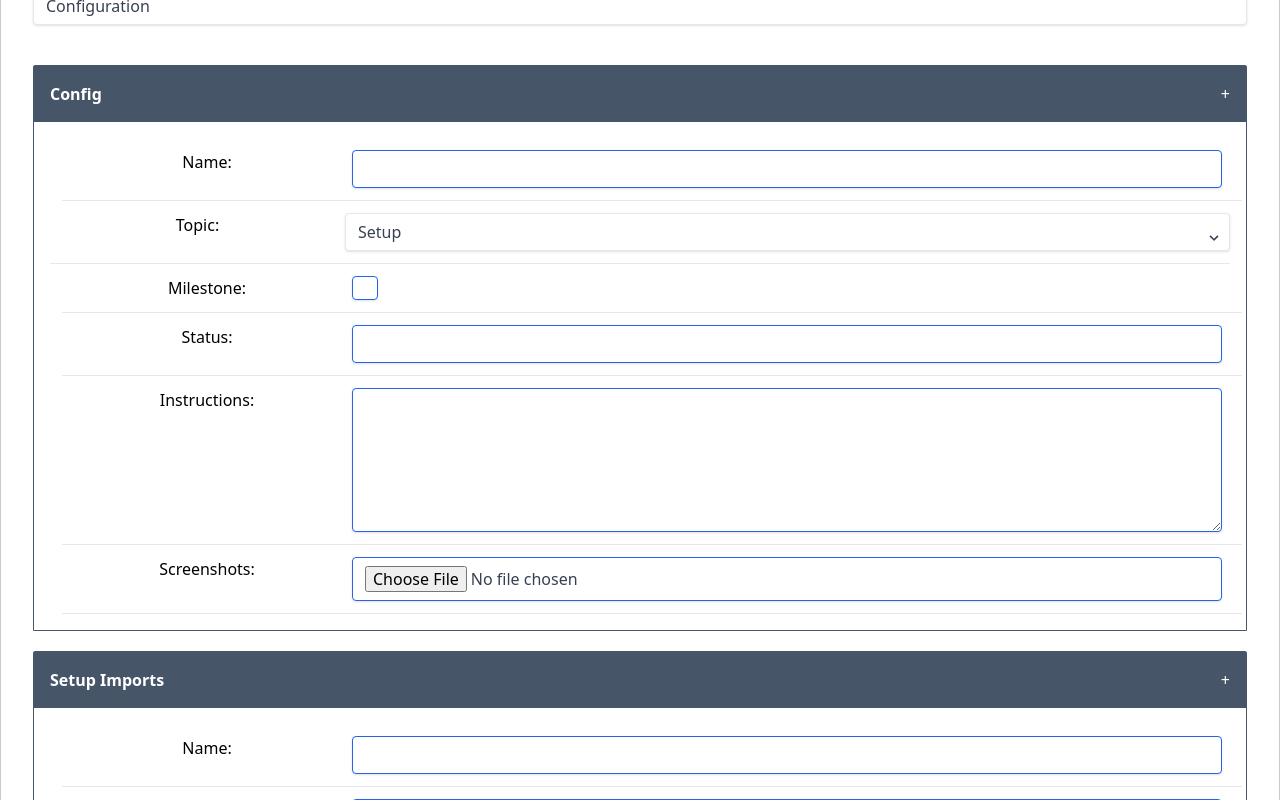
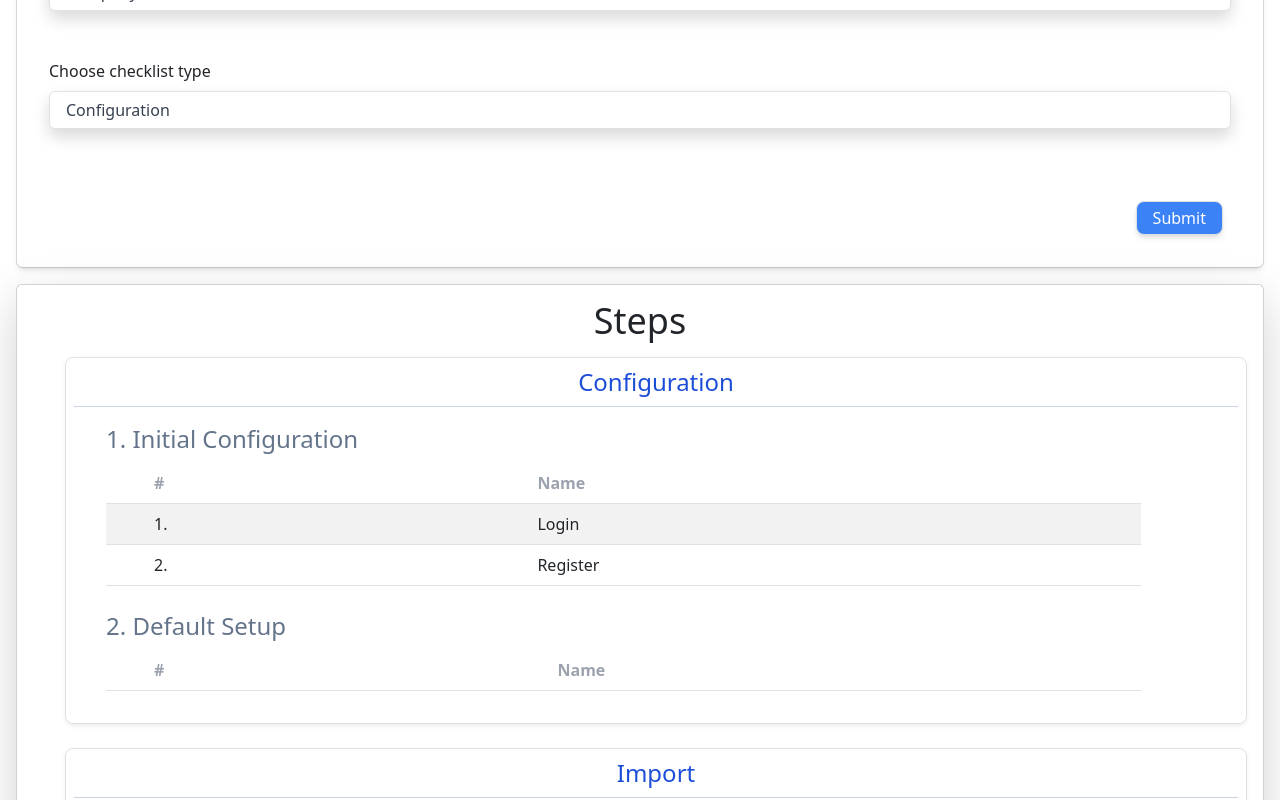
Before and after one commit to Tundrian/pmrevamp, a React (Vite) app in the folder client/: page /configureModules in a window 1280 px wide. Shown: the part 340-1140 px from the top of the page. Built offline with nearby package versions, Linux system fonts and the light colour scheme.

Commit message:
added bootstrap styling for steps table

```diff
--- a/client/src/components/configureModule/StepList.jsx
+++ b/client/src/components/configureModule/StepList.jsx
@@ -1,4 +1,6 @@
-
+import Card from 'react-bootstrap/Card'
+import ListGroup from 'react-bootstrap/ListGroup'
+import Table from 'react-bootstrap/Table'
 
 export function StepList({ steps, topics }) {
 
@@ -32,46 +34,50 @@ export function StepList({ steps, topics }) {
             name: "training",
         },
     ]
-    console.log('steps: ', steps)
-    console.log('topics: ', topics)
 
     return (
         <>
-            <div>
-                <h1 className="text-4xl">Types</h1>
+            <div className="w-full">
+                <Card className="mt-3 p-3 shadow-lg" >
+
+                    <h1 className="text-4xl mb-3 text-center">Steps</h1>
                     <ul>
                         {TYPES.length && TYPES.map(type =>
-                        <li key={type.id}>
-                            <h2 className="text-2xl indend-5">{type.name}</h2>
+                            <li key={type.id} className="border mb-4 p-2 shadow-sm rounded-lg">
+                                <h2 className="text-2xl indend-5 text-blue-700 text-center border-b border-b-slate-300 pb-2 mb-3">
+                                    <span className="uppercase">{type.name[0]}</span>
+                                    {type.name.slice(1)}
+                                </h2>
 
-                            <h3 className="text-xl indent-10">Topics</h3>
-                            <ul className="indent-16">
-                                {topics.length && topics.filter(topic => topic.typeName === type.name).map(topic =>
-                                    <li key={topic.id}>
-                                        <h4><span>{topic.topicOrder}. </span>{topic.name}</h4>
-                                        <ul className="indent-24">
-                                            {steps.length && steps.filter(step => step.topicID === topic.id).map(step =>
-                                                <li key={step.id}><span>{step.orderNumber}. </span>{step.name}</li>
+                                {/* <h3 className="text-xl indent-10">Topics</h3> */}
+                                <ul className="w-11/12">
+                                    {topics.length && topics.filter(topic => topic.typeName === type.name).sort((a, b) => a.topicOrder - b.topicOrder).map(topic =>
+                                        <li key={topic.id} className="mb-4">
+                                            <h4 className="text-slate-500 text-2xl"><span>{topic.topicOrder}. </span>{topic.name}</h4>
+                                            <Table striped className="indent-10">
+                                                <thead>
+                                                    <tr className="text-gray-400">
+                                                        <th>#</th>
+                                                        <th>Name</th>
+                                                    </tr>
+                                                </thead>
+                                                <tbody>
+                                                    {steps.length && steps.filter(step => step.topicID === topic.id).sort((a, b) => a.orderNumber - b.orderNumber).map(step =>
+                                                        <tr>
+                                                            <td>{step.orderNumber}.</td>
+                                                            <td>{step.name}</td>
+                                                        </tr>
                                                     )}
-                                        </ul>
+                                                </tbody>
+                                            </Table>
                                         </li>
                                     )}
                                 </ul>
 
                             </li>
                         )}
-                    <li>
-                        <h2 className="text-2xl indend-5">Import</h2>
-                        <h3 className="text-xl indent-10">Topics</h3>
-                        <ul className="indent-16">
-                            <li><span>1. </span>Users</li>
-                            <li><span>2. </span>Chart of Accounts </li>
                     </ul>
-                    </li>
-
-                </ul>
-
-
+                </Card>
             </div>
         </>
     )
--- a/client/src/main.jsx
+++ b/client/src/main.jsx
@@ -8,6 +8,7 @@ import { createBrowserRouter, RouterProvider} from 'react-router-dom'
 import CreateProject from './pages/createProject'
 import { ConfigureModules } from './pages/ConfigureModules'
 import {QueryClientProvider, QueryClient} from '@tanstack/react-query'
+import 'bootstrap/dist/css/bootstrap.min.css';
 
 // Create a client
 const queryClient = new QueryClient()
--- a/client/src/pages/ConfigureModules.jsx
+++ b/client/src/pages/ConfigureModules.jsx
@@ -79,7 +79,7 @@ export function ConfigureModules() {
     */
     return (
         <>
-            <div className="grid place-items-center">
+            <div className="grid place-items-center m-3">
                 <div className="border border-gray-300 text-center rounded w-full">
                     <h1 className="pt-3 text-4xl">Configure Module</h1>
                     <form className="bg-white shadow-md rounded px-8 pt-6 pb-8">
@@ -101,11 +101,11 @@ export function ConfigureModules() {
 
                         </div>
                         <section>
-                            <Accordian title="Config" content={(<Config />)}/>
+                            {/* <Accordian title="Config" content={(<Config />)}/>
                             <Accordian title="Setup Imports" content={(<Imports />)}/>
                             <Accordian title="Questions" content={(<Questions />)}/>
-                            <Accordian title="Testing" content={(<Testing />)}/>
-    </section>
+                            <Accordian title="Testing" content={(<Testing />)}/> */}
+                        </section>
                         <div className="mt-[1rem] flex gap-[0.5rem] justify-end">
                             {/* {isFirstStep !== 0 && <button type="button" onClick={back} className="border border-gray-400 rounded-lg px-3 py-1 shadow-md hover:bg-blue-600 hover:text-white mx-2">Back</button>} */}
                             <button type="submit" className="bg-blue-500 text-white border border-gray-400 rounded-lg px-3 py-1 shadow-md hover:bg-green-500 mx-2">
```
Lines whose indentation alone changed are shown as unchanged.
